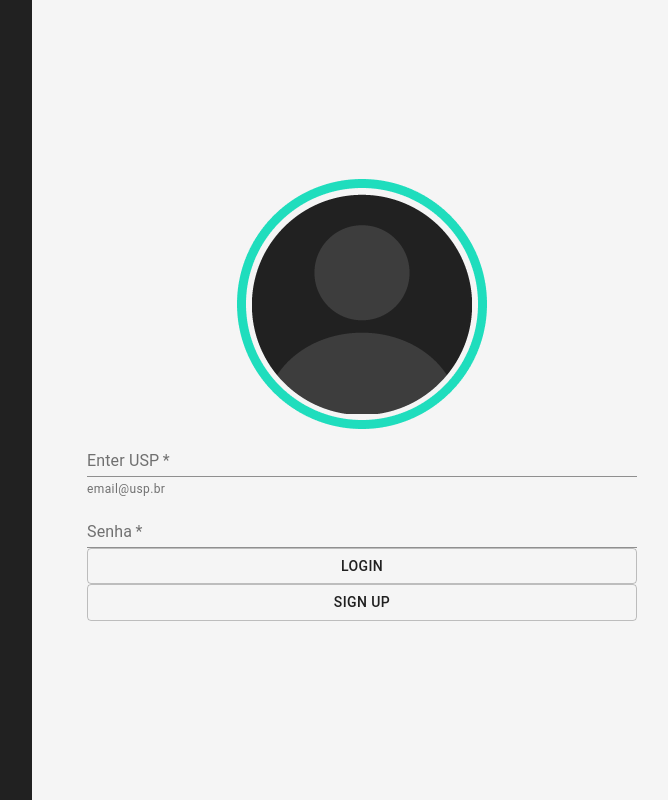
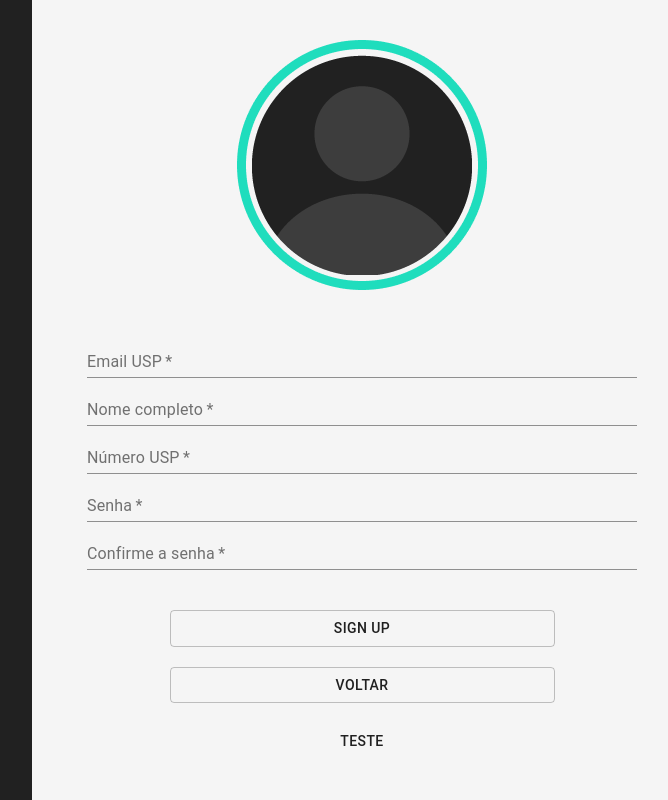
Before and after one commit to vallimmateus/gammembers, a React (Create React App) app: page / in a window 1280 px wide. Both pictures are taken after a click on the button "SIGN UP". Shown: the whole page, without its empty margins (588-1256 px from the left). Built offline with nearby package versions, Linux system fonts and the light colour scheme; no server answers.

Commit message:
Teste button reconhece o email direto do firestore

```diff
--- a/public/index.html
+++ b/public/index.html
@@ -1,5 +1,5 @@
 <!DOCTYPE html>
-<html lang="en">
+<html lang="pt-br">
 	<head>
 		<meta charset="utf-8" />
 		<link rel="icon" href="%PUBLIC_URL%/favicon.ico" />
@@ -38,6 +38,5 @@
 
       To begin the development, run `npm start` or `yarn start`.
       To create a production bundle, use `npm run build` or `yarn build`.
-    -->
-  </body>
+    --></body>
 </html>
--- a/src/components/Login.js
+++ b/src/components/Login.js
@@ -14,20 +14,6 @@ function Login() {
 			});
 	}
 
-	function signUp() {
-		const email = document.querySelector("#email").value;
-		const password = document.querySelector("#password").value;
-
-		fire.auth()
-			.createUserWithEmailAndPassword(email, password)
-			.then((u) => {
-				alert("Successfully Signed up");
-			})
-			.catch((err) => {
-				alert(err.toString());
-			});
-	}
-
 	return (
 		<form>
 			<TextField
@@ -35,7 +21,6 @@ function Login() {
 				label="Enter USP"
 				type="email"
 				required
-				helperText="email@usp.br"
 				fullWidth
 			/>
 			<TextField
@@ -48,9 +33,6 @@ function Login() {
 			<Button variant="outlined" onClick={login}>
 				Login
 			</Button>
-			<Button variant="outlined" onClick={signUp}>
-				Sign Up
-			</Button>
 		</form>
 	);
 }
--- /dev/null
+++ b/src/components/SignUp.js
@@ -0,0 +1,66 @@
+import React from "react";
+import fire from "../config/fire";
+import { TextField, Button } from "@material-ui/core";
+
+function SignUp() {
+	function signUp() {
+		const email = document.querySelector("#email").value;
+		if (email.endsWith("@usp.br")) {
+			const password = document.querySelector("#password").value;
+
+			fire.auth()
+				.createUserWithEmailAndPassword(email, password)
+				.then((u) => {
+					alert("Successfully Signed up");
+				})
+				.catch((err) => {
+					alert(err.toString());
+				});
+		}
+	}
+
+	return (
+		<form>
+			<TextField
+				id="email"
+				label="Email USP"
+				type="email"
+				required
+				fullWidth
+			/>
+			<TextField
+				id="nome"
+				label="Nome completo"
+				type="text"
+				required
+				fullWidth
+			/>
+			<TextField
+				id="nUSP"
+				label="Número USP"
+				type="number"
+				required
+				fullWidth
+			/>
+			<TextField
+				id="password"
+				label="Senha"
+				type="password"
+				required
+				fullWidth
+			/>
+			<TextField
+				id="password"
+				label="Confirme a senha"
+				type="password"
+				required
+				fullWidth
+			/>
+			<Button variant="outlined" onClick={signUp}>
+				Sign Up
+			</Button>
+		</form>
+	);
+}
+
+export default SignUp;
--- a/src/config/fire.js
+++ b/src/config/fire.js
@@ -1,4 +1,5 @@
 import firebase from "firebase";
+import "firebase/firestore";
 
 var firebaseConfig = {
 	apiKey: "AIzaSyDj-c47vfOvHXC8OXeaXpL6s0aCfiWZm9s",
@@ -12,4 +13,22 @@ var firebaseConfig = {
 
 const fire = firebase.initializeApp(firebaseConfig);
 
+var db = firebase.firestore();
+
+export const getMemberByEmail = (email) => {
+	return db
+		.collection("members")
+		.where("emailUsp", "==", email)
+		.get()
+		.then((querySnapshot) => {
+			querySnapshot.forEach((doc) => {
+				console.log(doc.id, " => ", doc.data().nome);
+			});
+		});
+	// .doc("efMjuuoK6haAismVuYEh")
+	// .onSnapshot((doc) => {
+	// 	console.log(doc.data().emailUsp);
+	// })
+};
+
 export default fire;
--- a/src/pages/Login/index.js
+++ b/src/pages/Login/index.js
@@ -1,14 +1,58 @@
-import React from "react";
+import React, { useState } from "react";
 import "./style.css";
 import Perfil from "../../images/Fotos.png";
 import Login from "../../components/Login";
+import SignUp from "../../components/SignUp";
+import { Button } from "@material-ui/core";
+import { getMemberByEmail } from "../../config/fire";
 
 function LoginPage() {
+	const [comp, setComp] = useState("Login");
+
+	let miniPage;
+	if (comp === "Login") {
+		miniPage = (
+			<div>
+				<Login />
+				<Button
+					variant="outlined"
+					onClick={() => {
+						setComp("Sign Up");
+					}}
+				>
+					Sign Up
+				</Button>
+			</div>
+		);
+	} else if (comp === "Sign Up") {
+		miniPage = (
+			<div>
+				<SignUp />
+				<Button
+					variant="outlined"
+					onClick={() => {
+						setComp("Login");
+					}}
+				>
+					Voltar
+				</Button>
+				<Button
+					onClick={() => {
+						getMemberByEmail(
+							document.querySelector("#email").value
+						);
+					}}
+				>
+					Teste
+				</Button>
+			</div>
+		);
+	}
 	return (
 		<div className="Container">
 			<div className="InContainer">
 				<img src={Perfil} className="Perfil" alt="perfil" />
-				<Login />
+				{miniPage}
 			</div>
 		</div>
 	);
--- a/src/pages/Login/style.css
+++ b/src/pages/Login/style.css
@@ -24,8 +24,23 @@
 	width: 250px;
 }
 
+.InContainer div {
+	width: 100%;
+}
+
 form {
+	margin-top: 40px;
 	width: 100%;
 	display: flex;
 	flex-direction: column;
 }
+
+button {
+	width: 70%;
+	margin-left: 15% !important;
+	margin-top: 20px !important;
+}
+
+form button {
+	margin-top: 40px !important;
+}
```
Lines whose indentation alone changed are shown as unchanged.
